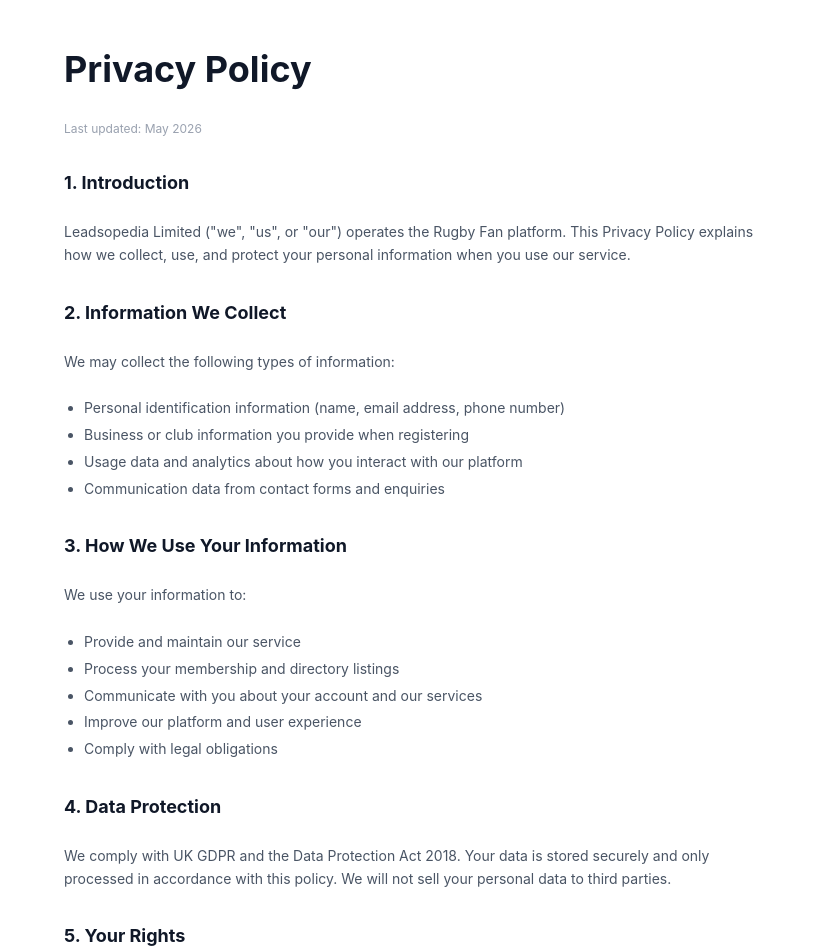
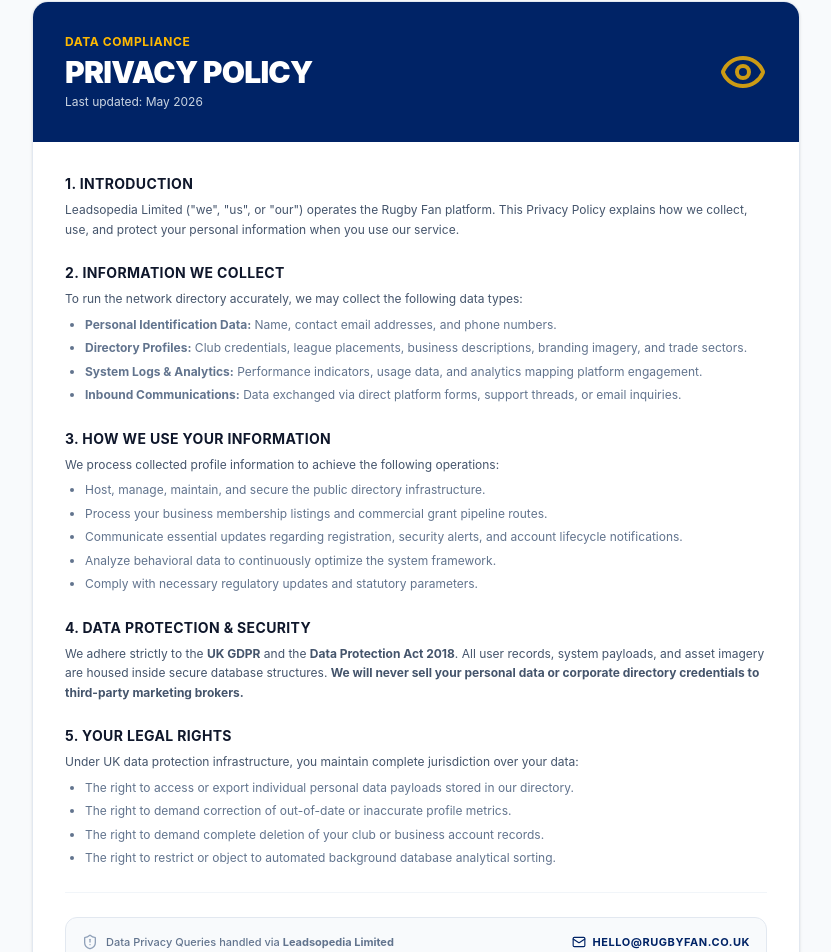
Before and after one commit to woodbridgemartin-create/Rugby-Fan-Commercial-Network, a React (Vite) app: page /privacy in a window 1280 px wide. Shown: the part 128-1080 px from the top of the page, without its empty margins (224-1055 px from the left). Built offline with nearby package versions, Linux system fonts and the light colour scheme; no server answers.

Commit message:
Update PrivacyPage.tsx

```diff
--- a/src/pages/PrivacyPage.tsx
+++ b/src/pages/PrivacyPage.tsx
@@ -1,59 +1,84 @@
+import { Eye, Mail, ShieldAlert } from 'lucide-react';
+
 export default function PrivacyPage() {
   return (
-    <div className="py-16 lg:py-24">
-      <div className="max-w-3xl mx-auto px-6 lg:px-8">
-        <h1 className="text-3xl lg:text-4xl font-bold text-gray-900 mb-8">Privacy Policy</h1>
-        <div className="prose prose-gray max-w-none space-y-6 text-gray-600 text-sm leading-relaxed">
-          <p className="text-gray-400 text-xs">Last updated: May 2026</p>
+    <div className="bg-slate-50 min-h-screen py-12 px-4 sm:px-6 antialiased">
+      <div className="max-w-3xl mx-auto bg-white border border-slate-200 rounded-2xl shadow-sm overflow-hidden">
 
-          <h2 className="text-lg font-bold text-gray-900 mt-8">1. Introduction</h2>
+        {/* Header Banner */}
+        <div className="bg-[#002366] text-white p-8 text-center sm:text-left flex flex-col sm:flex-row sm:items-center justify-between gap-4">
+          <div>
+            <span className="text-amber-400 text-xs font-bold uppercase tracking-wider block mb-1">Data Compliance</span>
+            <h1 className="text-3xl font-black uppercase tracking-tight">Privacy Policy</h1>
+            <p className="text-slate-300 text-xs mt-1">Last updated: May 2026</p>
+          </div>
+          <Eye size={48} className="text-amber-400 shrink-0 opacity-80 hidden sm:block" />
+        </div>
+
+        {/* Policy Body */}
+        <div className="p-8 space-y-6 text-xs text-slate-600 leading-relaxed">
+
+          <section className="space-y-1.5">
+            <h2 className="font-bold text-slate-900 text-sm uppercase tracking-wide">1. Introduction</h2>
             <p>
-            Leadsopedia Limited (&quot;we&quot;, &quot;us&quot;, or &quot;our&quot;) operates the Rugby Fan platform. This Privacy Policy explains how we collect, use, and protect your personal information when you use our service.
+              Leadsopedia Limited ("we", "us", or "our") operates the Rugby Fan platform. This Privacy Policy explains how we collect, use, and protect your personal information when you use our service.
             </p>
+          </section>
 
-          <h2 className="text-lg font-bold text-gray-900 mt-8">2. Information We Collect</h2>
-          <p>We may collect the following types of information:</p>
-          <ul className="list-disc pl-5 space-y-1">
-            <li>Personal identification information (name, email address, phone number)</li>
-            <li>Business or club information you provide when registering</li>
-            <li>Usage data and analytics about how you interact with our platform</li>
-            <li>Communication data from contact forms and enquiries</li>
+          <section className="space-y-1.5">
+            <h2 className="font-bold text-slate-900 text-sm uppercase tracking-wide">2. Information We Collect</h2>
+            <p>To run the network directory accurately, we may collect the following data types:</p>
+            <ul className="list-disc pl-5 space-y-1 mt-1 text-slate-500">
+              <li><strong>Personal Identification Data:</strong> Name, contact email addresses, and phone numbers.</li>
+              <li><strong>Directory Profiles:</strong> Club credentials, league placements, business descriptions, branding imagery, and trade sectors.</li>
+              <li><strong>System Logs & Analytics:</strong> Performance indicators, usage data, and analytics mapping platform engagement.</li>
+              <li><strong>Inbound Communications:</strong> Data exchanged via direct platform forms, support threads, or email inquiries.</li>
             </ul>
+          </section>
 
-          <h2 className="text-lg font-bold text-gray-900 mt-8">3. How We Use Your Information</h2>
-          <p>We use your information to:</p>
-          <ul className="list-disc pl-5 space-y-1">
-            <li>Provide and maintain our service</li>
-            <li>Process your membership and directory listings</li>
-            <li>Communicate with you about your account and our services</li>
-            <li>Improve our platform and user experience</li>
-            <li>Comply with legal obligations</li>
+          <section className="space-y-1.5">
+            <h2 className="font-bold text-slate-900 text-sm uppercase tracking-wide">3. How We Use Your Information</h2>
+            <p>We process collected profile information to achieve the following operations:</p>
+            <ul className="list-disc pl-5 space-y-1 mt-1 text-slate-500">
+              <li>Host, manage, maintain, and secure the public directory infrastructure.</li>
+              <li>Process your business membership listings and commercial grant pipeline routes.</li>
+              <li>Communicate essential updates regarding registration, security alerts, and account lifecycle notifications.</li>
+              <li>Analyze behavioral data to continuously optimize the system framework.</li>
+              <li>Comply with necessary regulatory updates and statutory parameters.</li>
             </ul>
+          </section>
 
-          <h2 className="text-lg font-bold text-gray-900 mt-8">4. Data Protection</h2>
+          <section className="space-y-1.5">
+            <h2 className="font-bold text-slate-900 text-sm uppercase tracking-wide">4. Data Protection & Security</h2>
             <p>
-            We comply with UK GDPR and the Data Protection Act 2018. Your data is stored securely and only processed in accordance with this policy. We will not sell your personal data to third parties.
+              We adhere strictly to the <strong>UK GDPR</strong> and the <strong>Data Protection Act 2018</strong>. All user records, system payloads, and asset imagery are housed inside secure database structures. <strong>We will never sell your personal data or corporate directory credentials to third-party marketing brokers.</strong>
             </p>
+          </section>
 
-          <h2 className="text-lg font-bold text-gray-900 mt-8">5. Your Rights</h2>
-          <p>You have the right to:</p>
-          <ul className="list-disc pl-5 space-y-1">
-            <li>Access the personal data we hold about you</li>
-            <li>Request correction of inaccurate data</li>
-            <li>Request deletion of your data</li>
-            <li>Object to processing of your data</li>
-            <li>Data portability</li>
+          <section className="space-y-1.5">
+            <h2 className="font-bold text-slate-900 text-sm uppercase tracking-wide">5. Your Legal Rights</h2>
+            <p>Under UK data protection infrastructure, you maintain complete jurisdiction over your data:</p>
+            <ul className="list-disc pl-5 space-y-1 mt-1 text-slate-500">
+              <li>The right to access or export individual personal data payloads stored in our directory.</li>
+              <li>The right to demand correction of out-of-date or inaccurate profile metrics.</li>
+              <li>The right to demand complete deletion of your club or business account records.</li>
+              <li>The right to restrict or object to automated background database analytical sorting.</li>
             </ul>
+          </section>
 
-          <h2 className="text-lg font-bold text-gray-900 mt-8">6. Contact</h2>
-          <p>
-            For any privacy-related queries, please contact us at{' '}
-            <a href="mailto:hello@rugbyfan.co.uk" className="text-[#002366] hover:underline">hello@rugbyfan.co.uk</a>.
-          </p>
+          <hr className="border-slate-100 my-6" />
 
-          <p className="text-gray-400 text-xs pt-8">
-            This is a placeholder privacy policy. A full version will be published before launch.
-          </p>
+          {/* DPA Support Footer Area */}
+          <div className="bg-slate-50 border border-slate-200 rounded-xl p-4 flex flex-col sm:flex-row sm:items-center justify-between gap-4 text-[11px]">
+            <div className="flex items-center gap-2">
+              <ShieldAlert size={16} className="text-slate-400 shrink-0" />
+              <span className="text-slate-500 font-medium">Data Privacy Queries handled via <strong>Leadsopedia Limited</strong></span>
+            </div>
+            <a href="mailto:hello@rugbyfan.co.uk" className="inline-flex items-center gap-1.5 text-[#002366] font-bold uppercase tracking-wider hover:underline">
+              <Mail size={14} /> hello@rugbyfan.co.uk
+            </a>
+          </div>
+
         </div>
       </div>
     </div>
```
Lines whose indentation alone changed are shown as unchanged.
